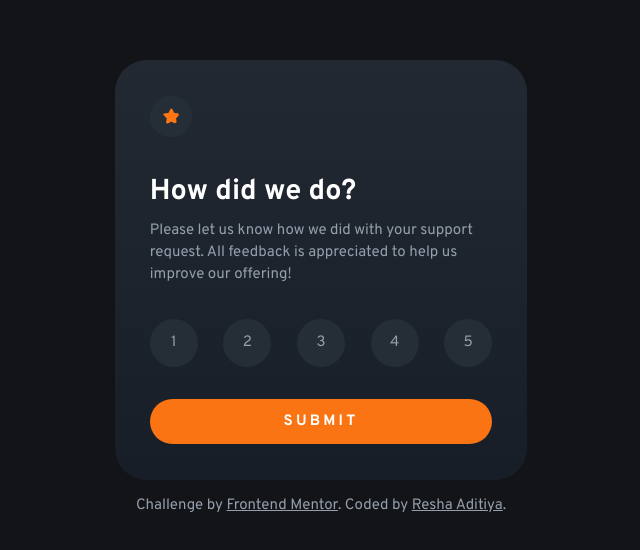
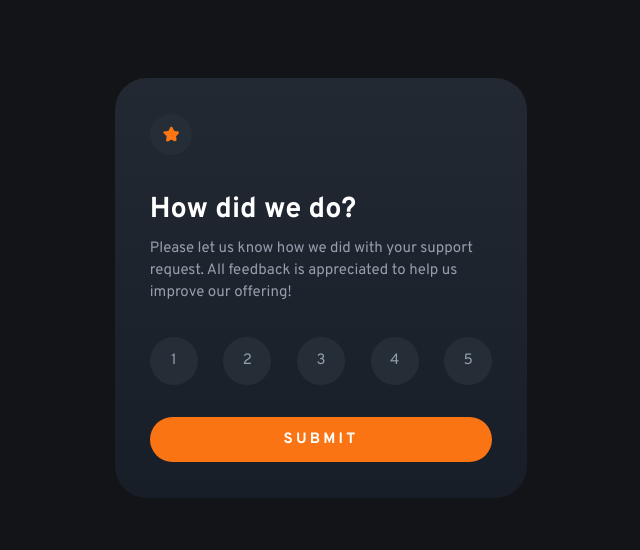
Before and after one commit to reshaditiya/frontendMentor-interactiveRating, a plain HTML site: page index.html in a window 1280 px wide. Shown: the part 112-662 px from the top of the page, without its empty margins (319-959 px from the left). Drawn offline with nearby package versions, Linux system fonts and the light colour scheme.

Commit message:
no attribution

```diff
--- a/index.html
+++ b/index.html
@@ -102,18 +102,5 @@
         </p>
       </div>
     </div>
-
-    <div class="mt-4">
-      Challenge by
-      <a
-        href="https://www.frontendmentor.io?ref=challenge"
-        target="_blank"
-        class="underline"
-        >Frontend Mentor</a
-      >. Coded by
-      <a href="https://reshaditiya.com" target="_blank" class="underline"
-        >Resha Aditiya</a
-      >.
-    </div>
   </body>
 </html>
```
